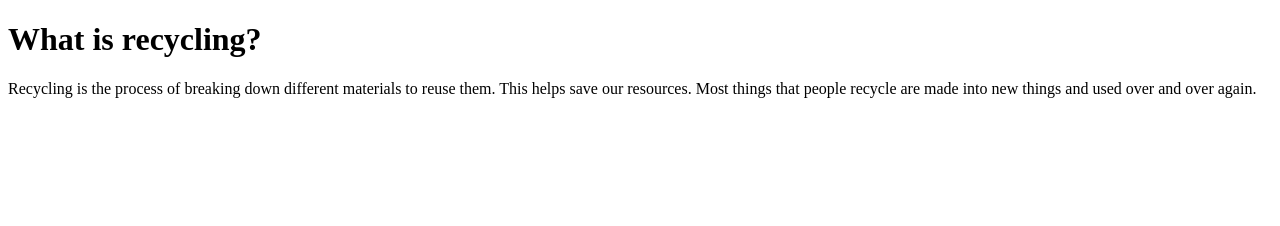
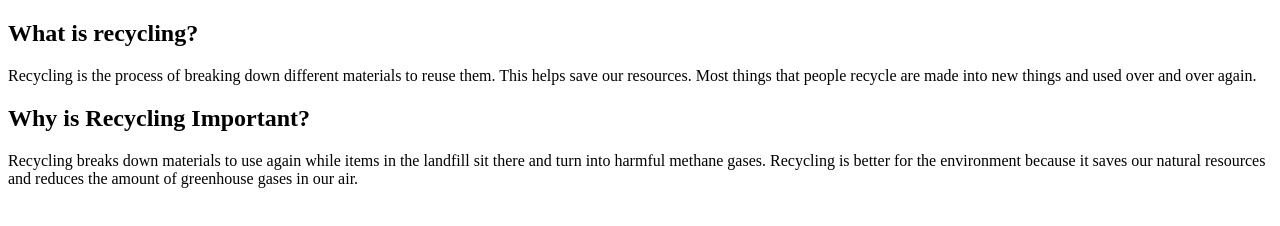
Before and after one commit to 26ndang/Recycling1, a plain HTML site: page index.html in a window 1280 px wide. Drawn offline with Linux system fonts and the light colour scheme.

Commit message:
Update index.html

```diff
--- a/index.html
+++ b/index.html
@@ -5,8 +5,11 @@
   <title>Recycling</title>
 </head>
 <body>
-<h1> What is recycling? </h1>
+<h2> What is recycling? </h2>
 
 <p> Recycling is the process of breaking down different materials to reuse them.
   This helps save our resources. Most things that people recycle are made into new things and used over and over again.</p>
   <body>
+
+    <h2> Why is Recycling Important?</h2>
+    <p> Recycling breaks down materials to use again while items in the landfill sit there and turn into harmful methane gases. Recycling is better for the environment because it saves our natural resources and reduces the amount of greenhouse gases in our air.</p>
```
